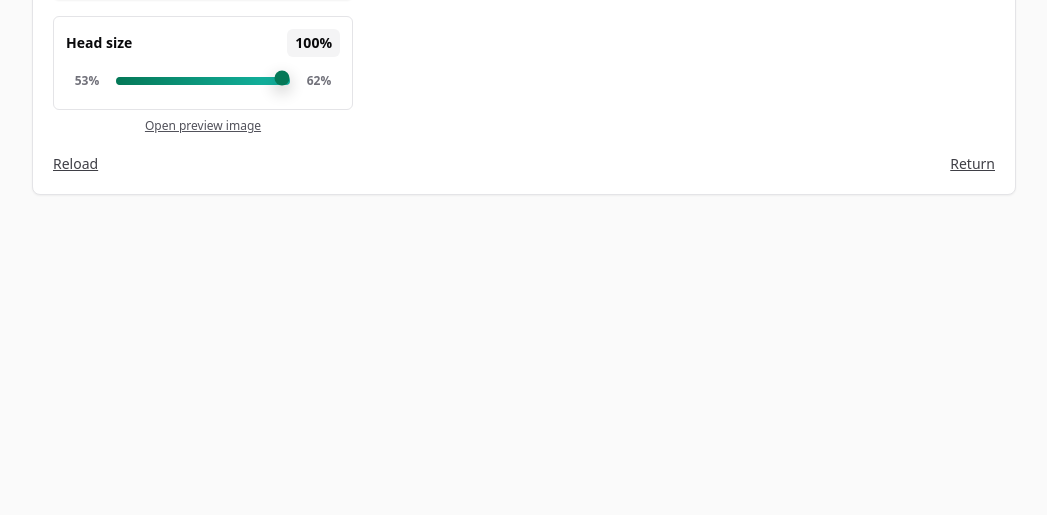
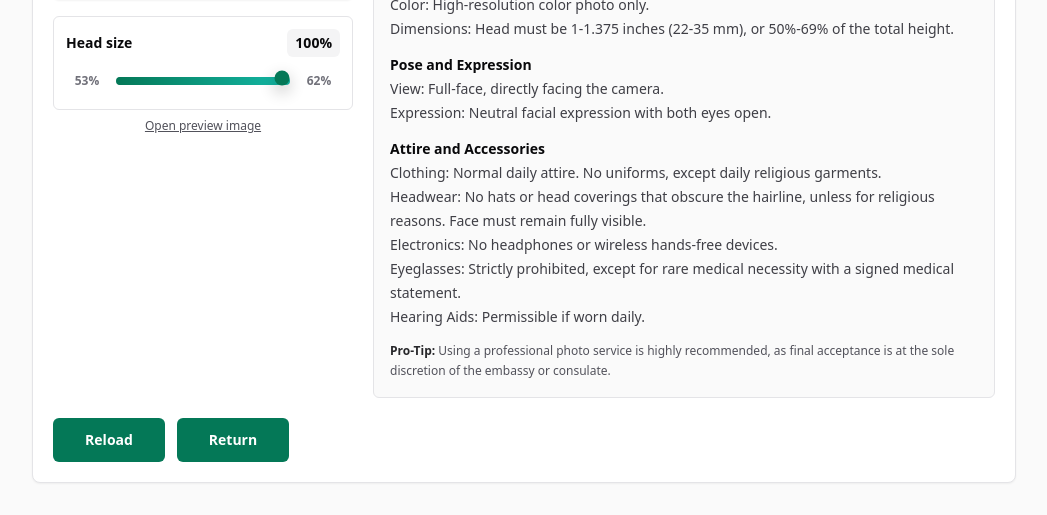
Before and after one commit to hackermooseaitech-ai/USPhotoAPP_Codex, a Django app: page /edit/00000000-0000-0000-0000-000000000001/ in a window 1280 px wide. Shown: the part 441-956 px from the top of the page, without its empty margins (116-1163 px from the left). Before the commit the page ends 636 px from the top, so only its background shows below. Run offline with Django 5.2, Linux system fonts and the light colour scheme; tables that the repository leaves empty hold one stand-in row (values such as "Sample post"); some libraries are stand-ins or nearby versions.

Commit message:
Add edit page photo guidance

```diff
--- a/templates/orders/_preview_card.html
+++ b/templates/orders/_preview_card.html
@@ -78,10 +78,39 @@
         Pay and download
       </button>
     </form>
+
+    <section class="mt-5 rounded-md border border-zinc-200 bg-zinc-50 p-4 text-sm leading-6 text-zinc-700">
+      <h3 class="text-base font-semibold text-zinc-950">US photo requirements</h3>
+
+      <div class="mt-3">
+        <h4 class="font-semibold text-zinc-950">General Specifications</h4>
+        <p><span class="font-medium">Recency:</span> Taken within the last 6 months.</p>
+        <p><span class="font-medium">Background:</span> Plain white or off-white.</p>
+        <p><span class="font-medium">Color:</span> High-resolution color photo only.</p>
+        <p><span class="font-medium">Dimensions:</span> Head must be 1-1.375 inches (22-35 mm), or 50%-69% of the total height.</p>
+      </div>
+
+      <div class="mt-3">
+        <h4 class="font-semibold text-zinc-950">Pose and Expression</h4>
+        <p><span class="font-medium">View:</span> Full-face, directly facing the camera.</p>
+        <p><span class="font-medium">Expression:</span> Neutral facial expression with both eyes open.</p>
+      </div>
+
+      <div class="mt-3">
+        <h4 class="font-semibold text-zinc-950">Attire and Accessories</h4>
+        <p><span class="font-medium">Clothing:</span> Normal daily attire. No uniforms, except daily religious garments.</p>
+        <p><span class="font-medium">Headwear:</span> No hats or head coverings that obscure the hairline, unless for religious reasons. Face must remain fully visible.</p>
+        <p><span class="font-medium">Electronics:</span> No headphones or wireless hands-free devices.</p>
+        <p><span class="font-medium">Eyeglasses:</span> Strictly prohibited, except for rare medical necessity with a signed medical statement.</p>
+        <p><span class="font-medium">Hearing Aids:</span> Permissible if worn daily.</p>
+      </div>
+
+      <p class="mt-3 text-xs leading-5 text-zinc-600"><span class="font-semibold text-zinc-800">Pro-Tip:</span> Using a professional photo service is highly recommended, as final acceptance is at the sole discretion of the embassy or consulate.</p>
+    </section>
   </div>
 </div>
 
-<div class="mt-5 flex items-center justify-between gap-4">
-  <a class="text-sm font-medium text-zinc-700 underline" href="{% url 'orders:edit' order.id %}">Reload</a>
-  <button class="text-sm font-medium text-zinc-700 underline" type="button" onclick="if (window.history.length > 1) { window.history.back(); } else { window.location.href = '{% url 'orders:index' %}'; }">Return</button>
+<div class="mt-5 flex flex-wrap items-center gap-3">
+  <a class="inline-flex min-w-28 items-center justify-center rounded-md bg-emerald-700 px-4 py-3 text-sm font-semibold text-white transition hover:bg-emerald-800" href="{% url 'orders:index' %}">Reload</a>
+  <button class="inline-flex min-w-28 items-center justify-center rounded-md bg-emerald-700 px-4 py-3 text-sm font-semibold text-white transition hover:bg-emerald-800" type="button" onclick="if (window.history.length > 1) { window.history.back(); } else { window.location.href = '{% url 'orders:index' %}'; }">Return</button>
 </div>
```
